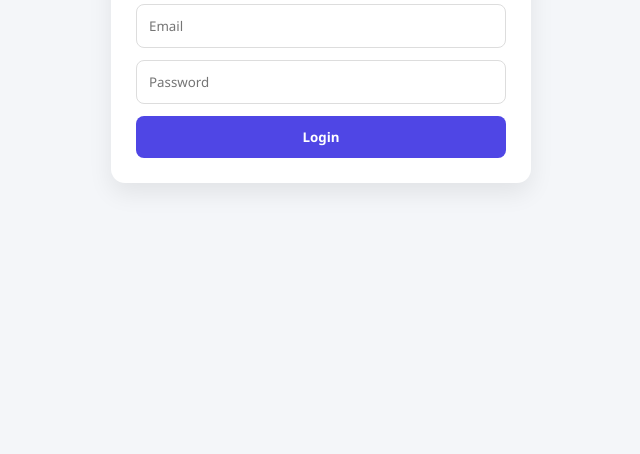
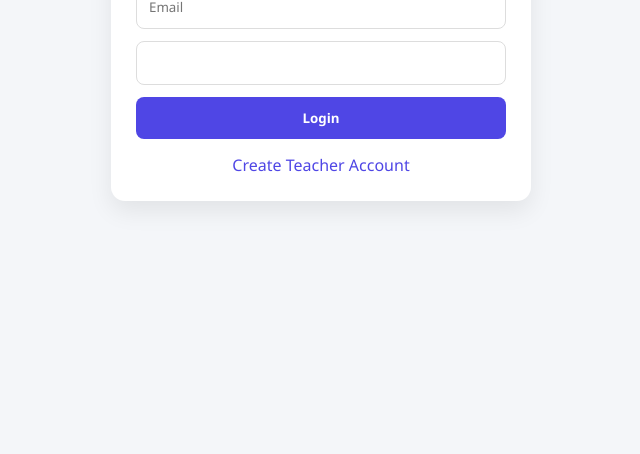
Before and after one commit to GouthamJosh/attendance-app, a website: page public/login.html in a window 1280 px wide. Shown: the part 346-800 px from the top of the page, without its empty margins (319-959 px from the left). Drawn offline with Linux system fonts and the light colour scheme.

Commit message:
Update login.html

```diff
--- a/public/login.html
+++ b/public/login.html
@@ -10,9 +10,11 @@
   <h2>Teacher Login</h2>
 
   <input id="email" placeholder="Email">
-  <input id="password" type="password" placeholder="Password">
+  <input id="password" type="password">
 
   <button onclick="login()">Login</button>
+
+  <a href="signup.html">Create Teacher Account</a>
 </div>
 
 <script src="auth.js"></script>
```
